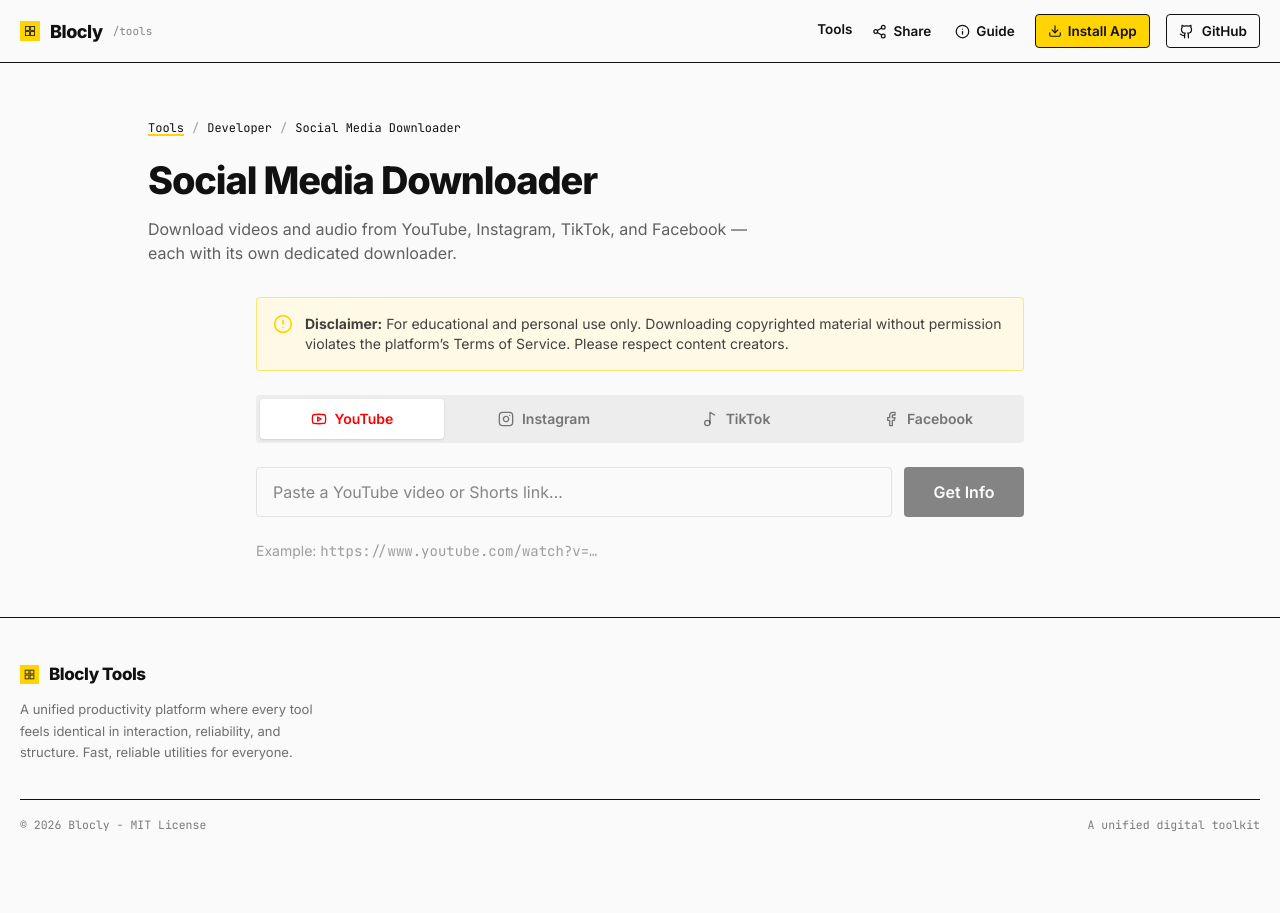
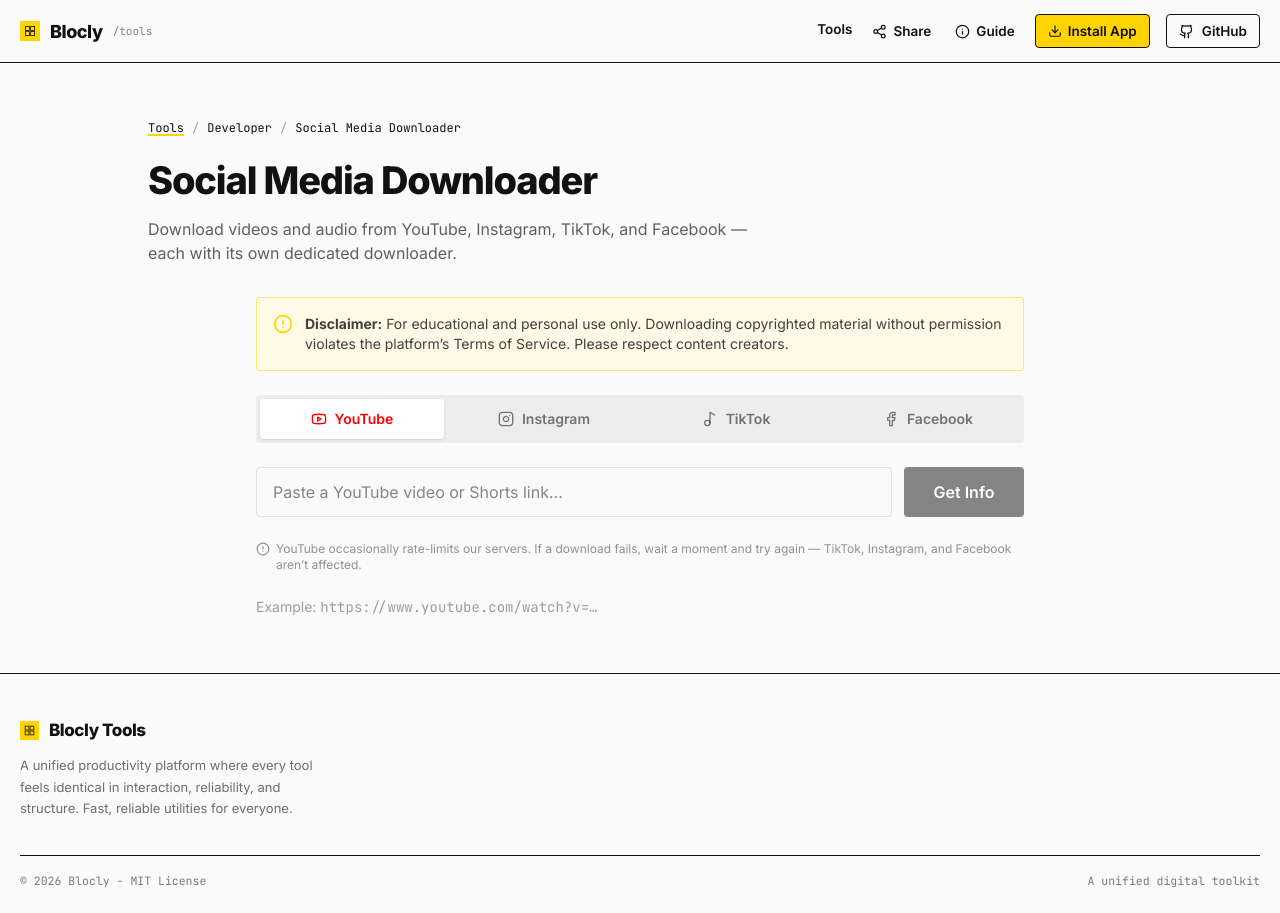
Before and after one commit to cloverhimself/Blocly-tools-, a React (Vite) app: page /tools/social-downloader in a window 1280 px wide. Before the commit the page ends 857 px from the top, so only its background shows below. Built offline with nearby package versions, Linux system fonts and the light colour scheme.

Commit message:
Add YouTube rate-limit hint in downloader UI

```diff
--- a/src/pages/SocialDownloaderTool.tsx
+++ b/src/pages/SocialDownloaderTool.tsx
@@ -240,6 +240,16 @@
         </p>
       )}
 
+      {platform.id === "youtube" && (
+        <p className="text-xs text-[#111111]/45 flex items-start gap-1.5">
+          <AlertCircle className="w-3.5 h-3.5 mt-px shrink-0" />
+          <span>
+            YouTube occasionally rate-limits our servers. If a download fails, wait a moment and try again —
+            TikTok, Instagram, and Facebook aren’t affected.
+          </span>
+        </p>
+      )}
+
       {error && (
         <div className="bg-red-50 text-red-600 p-4 rounded-sm border border-red-100 text-sm">{error}</div>
       )}
```
